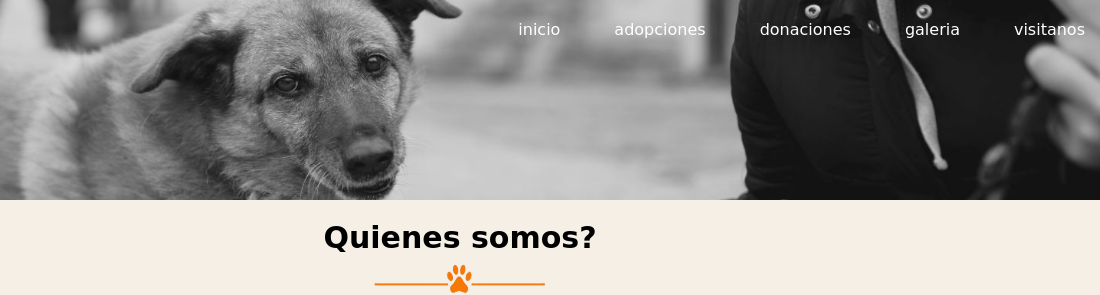
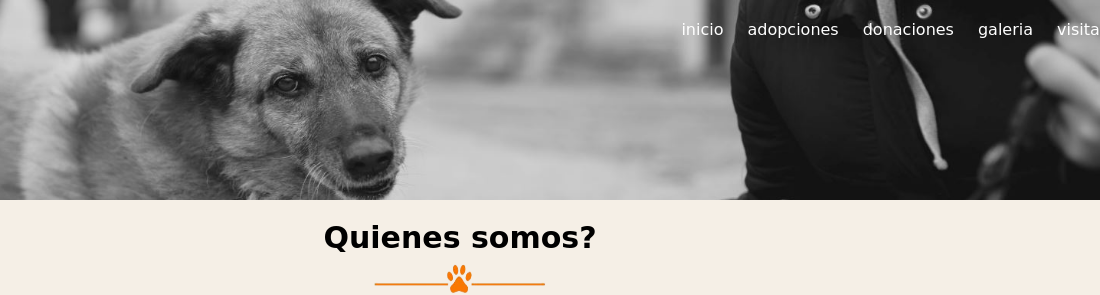
Before and after one commit to agusconno/PROYECTO-PREENTREGA2, a website: page index.html in a window 1280 px wide. Shown: the top 295 px of the page, 180-1280 px from the left. Drawn offline with nearby package versions, Linux system fonts and the light colour scheme; files that its build step writes are made by us from their sources; files whose address does not match are found by name; a web font is replaced by a local one.

```diff
--- a/index.html
+++ b/index.html
@@ -25,6 +25,7 @@
         <header>
             <div class="encabezado">
                 <img src="./asset/img/logo3.png" alt="">
+                <a href="#" class="bt-menu"></a>
 
             </div>
             <nav class="nav">
--- a/scss/layout/_header.scss
+++ b/scss/layout/_header.scss
@@ -28,10 +28,11 @@
 }
 
 .navList{
+    width: 90%;
+    max-width: 1000px;
+    margin: 20px auto;
     display: flex;
-    gap: 30px;
-    padding-top: 20px;
-    padding-right: 15px;
+    margin-right: 10px;
     justify-content: space-evenly;
 
 }
```
Also changed, not shown: 1 other file.
